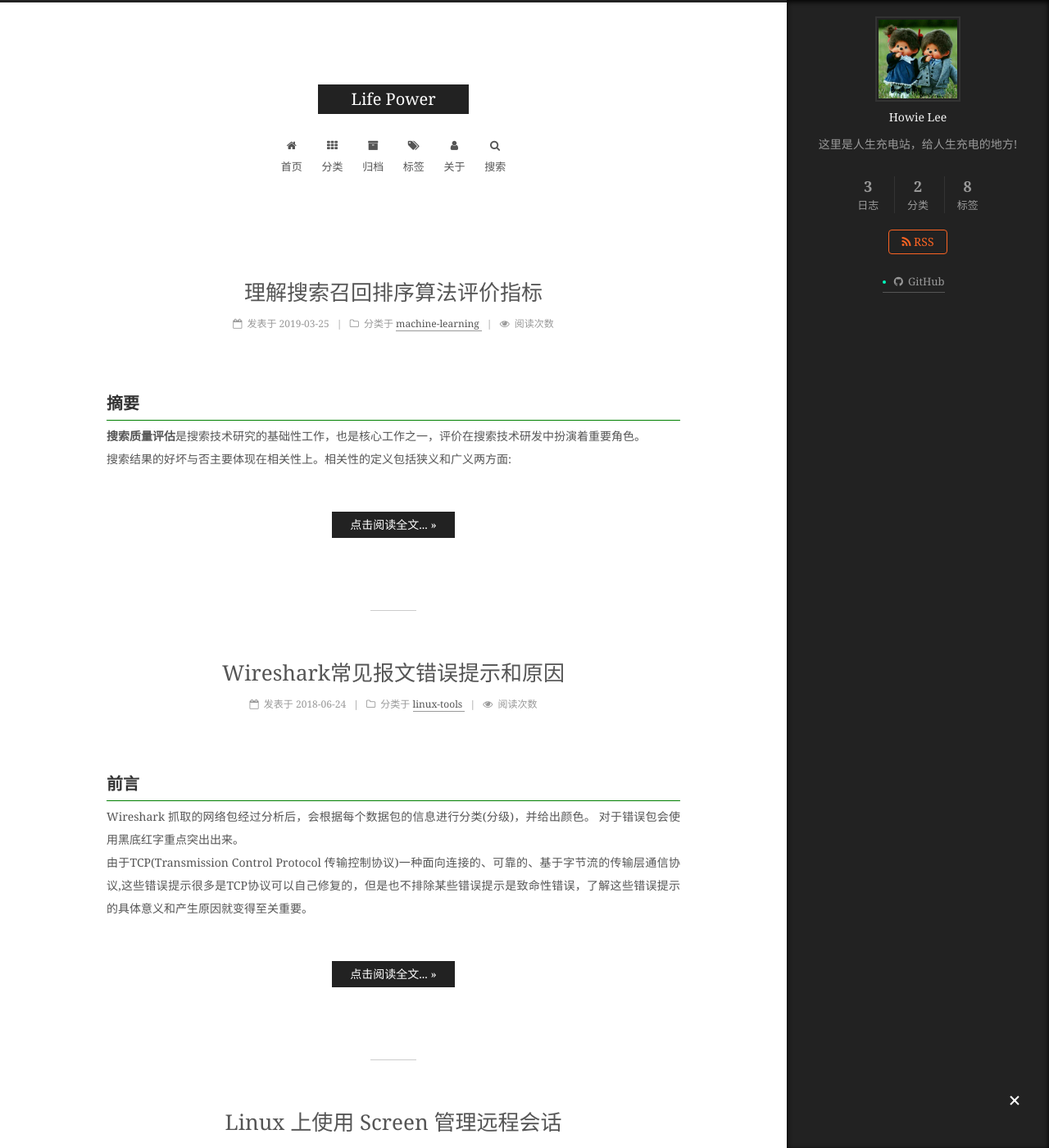
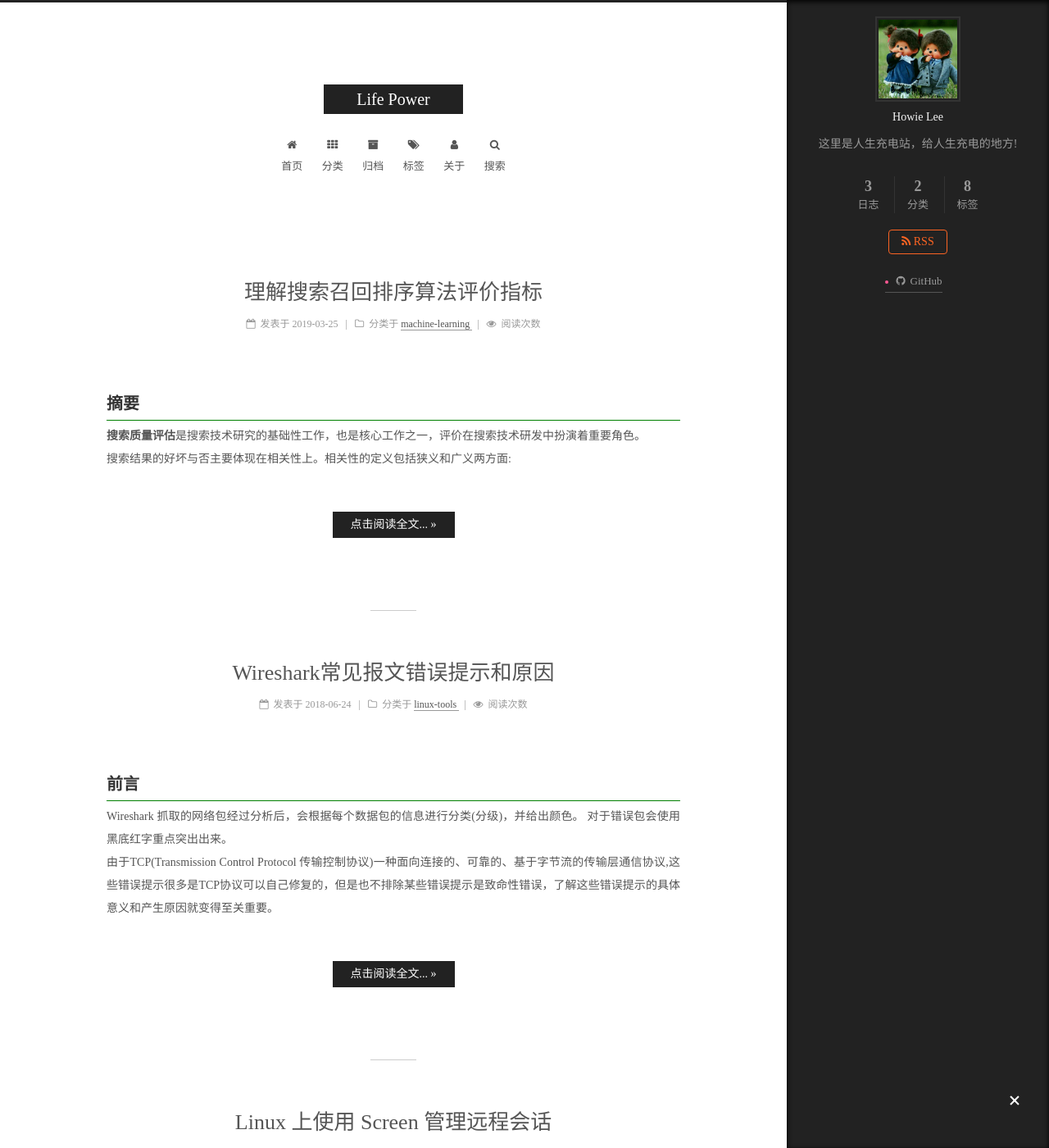
Before and after one commit to lifower525/lifower525.github.io, a Jekyll site: the page built from index.html, in a window 1280 px wide and 1400 px high. Shown: the whole window at 82% size. Built offline with Jekyll 4.4.1, drawn with Linux system fonts in a browser that asks for light colours; the list of posts is cut into pages by our own code.

Commit message:
Add ico
Signed-off-by: Howie Lee <lifower525@gmail.com>

```diff
--- a/_sass/_variables/base.scss
+++ b/_sass/_variables/base.scss
@@ -62,7 +62,7 @@ $selection-color              : white;
 }
 
 // Font families.
-$font-family-chinese      : "Georgia", "Times New Roman";
+$font-family-chinese      : "Times New Roman", "Georgia";
 
 $font-family-base         : $font-family-chinese, sans-serif;
 $font-family-base         : if(get_font_family('global'), (get_font_family('global'), $font-family-chinese, sans-serif), $font-family-base);
```
Also changed, not shown: assets/favicon.ico (added).
